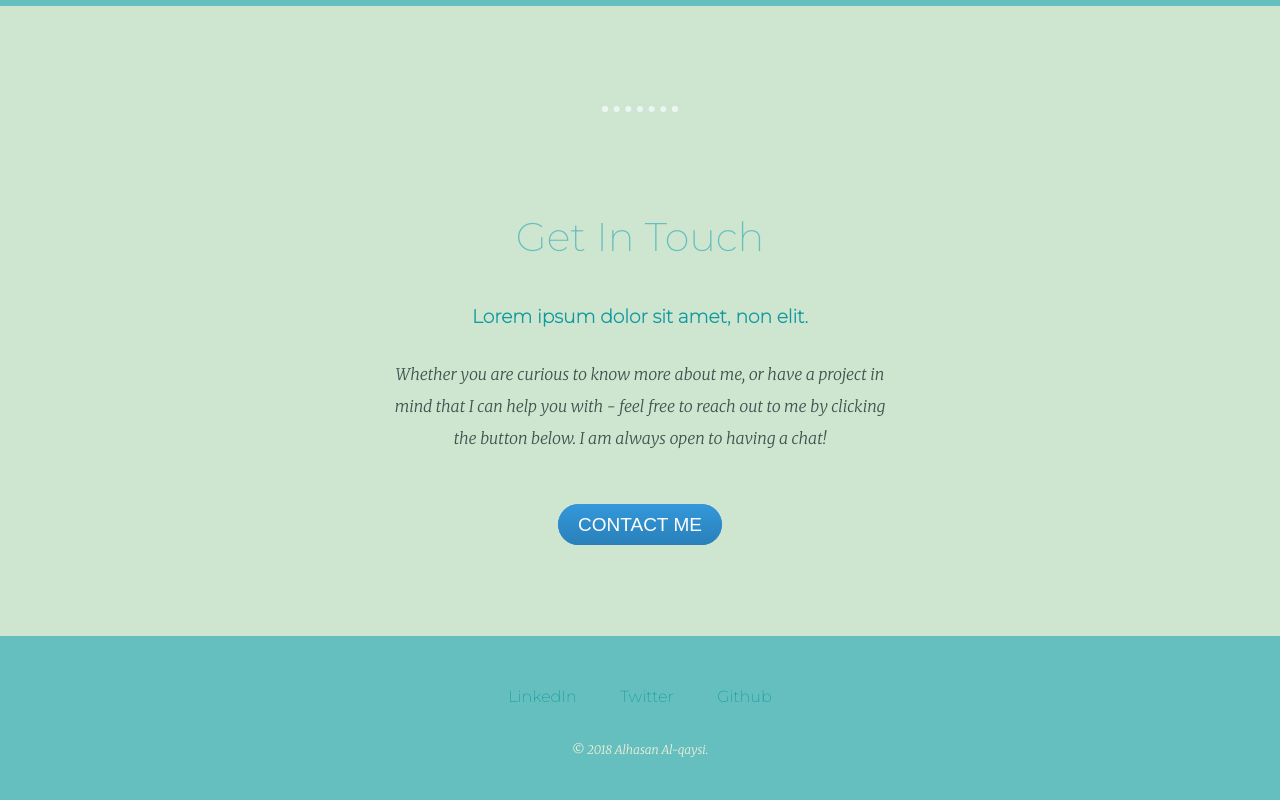
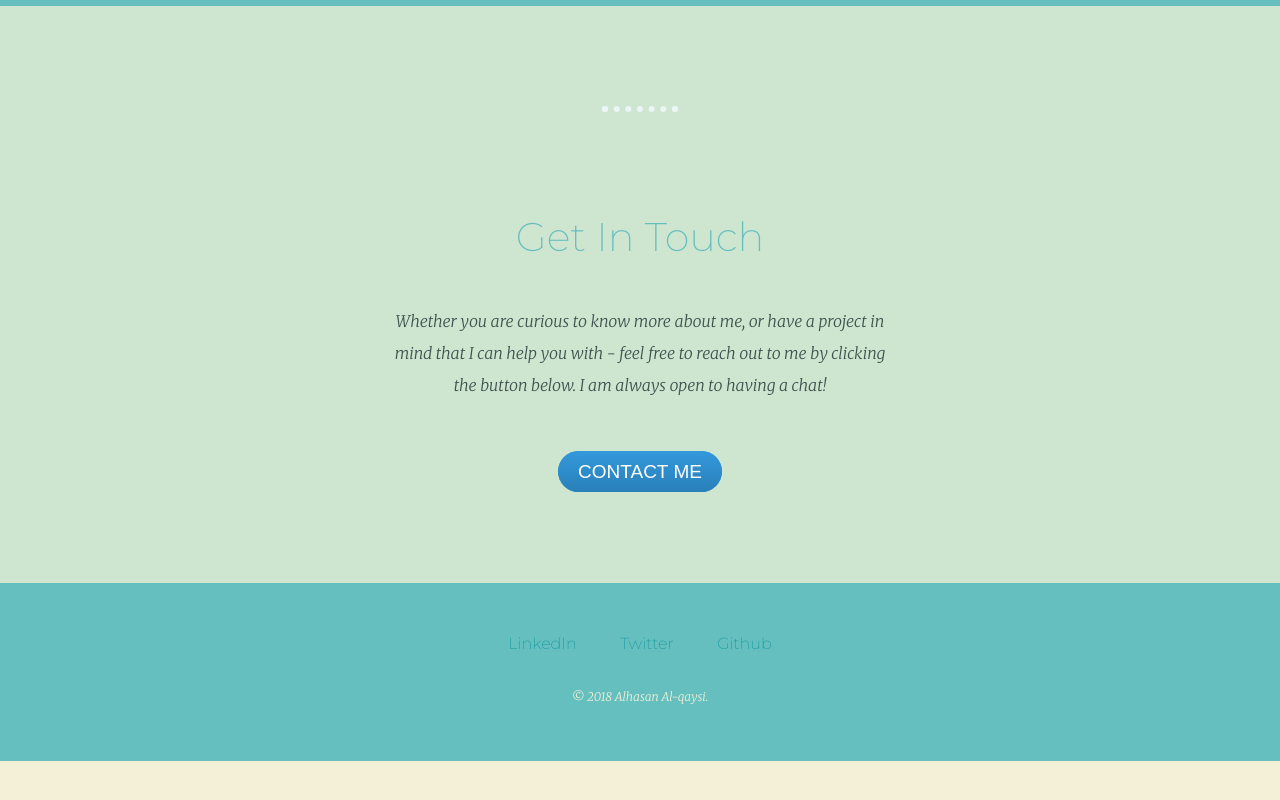
Before and after one commit to Hasankc/My-site, a plain HTML site: page index.html in a window 1280 px wide. Shown: the part 2365-3165 px from the top of the page. After the commit the page ends 3126 px from the top, so only its background shows below. Drawn offline with Linux system fonts and the light colour scheme; a web font is replaced by a local one.

Commit message:
Fix the html

```diff
--- a/index.html
+++ b/index.html
@@ -24,7 +24,8 @@
             <div class="profile">
                 <img src="images/My-pic.png" alt="My-pic">
                 <h2>Hello.</h2>
-                <p class="intro">I am full-stack web developer. I approach each problem as a learning experience that sets the pace for the rest of the project.</p>
+                <p class="intro">I am full-stack web developer. I approach each problem as a learning experience that
+                    sets the pace for the rest of the project.</p>
             </div>
             <hr>
             <div class="bottom-container">
@@ -32,19 +33,24 @@
                 <div class="skill-row">
                     <img class="My-skill" src="images/My-skills.png" alt="My-skills">
                     <h3>Design & Development</h3>
-                    <p class="skill-description">Designed and developed user-friendly websites with HTML, CSS,  JavaScript, and C Language. Node, React, Bootstrap, MongoDB .</p>
+                    <p class="skill-description">Designed and developed user-friendly websites with HTML, CSS,
+                        JavaScript, and C Language. Node, React, Bootstrap, MongoDB .</p>
                 </div>
                 <div class="skill-row">
                     <img class="Hobby" src="https://media.giphy.com/media/L1d4e47pZJShRGgbnz/giphy.gif" alt="">
                     <h3>Hobbies&Interests</h3>
-                    <p >Anything that gets your blood racing is probably worth doing. Motorbikes were always something fantastic for me. My interest started at the age of 14 and since then I fell in love with it. I also love video games, mountain biking, snowbording, working out.</p>
+                    <p>Anything that gets your blood racing is probably worth doing. Motorbikes were always something
+                        fantastic for me. My interest started at the age of 14 and since then I fell in love with it. I
+                        also love video games, mountain biking, snowbording, working out.</p>
                 </div>
             </div>
             <hr>
             <div class="contact-me">
                 <h2>Get In Touch</h2>
-                <h3>Lorem ipsum dolor sit amet, non elit.</h3>
-                <p class="contact-message">Whether you are curious to know more about me, or have a project in mind that I can help you with - feel free to reach out to me by clicking the button below. I am always open to having a chat!
+
+                <p class="contact-message">Whether you are curious to know more about me, or have a project in mind that
+                    I can help you with - feel free to reach out to me by clicking the button below. I am always open to
+                    having a chat!
                 </p>
                 <a class="btn" href="mailto:alhasanal_qaysi@yahoo.com">CONTACT ME</a>
             </div>
```
